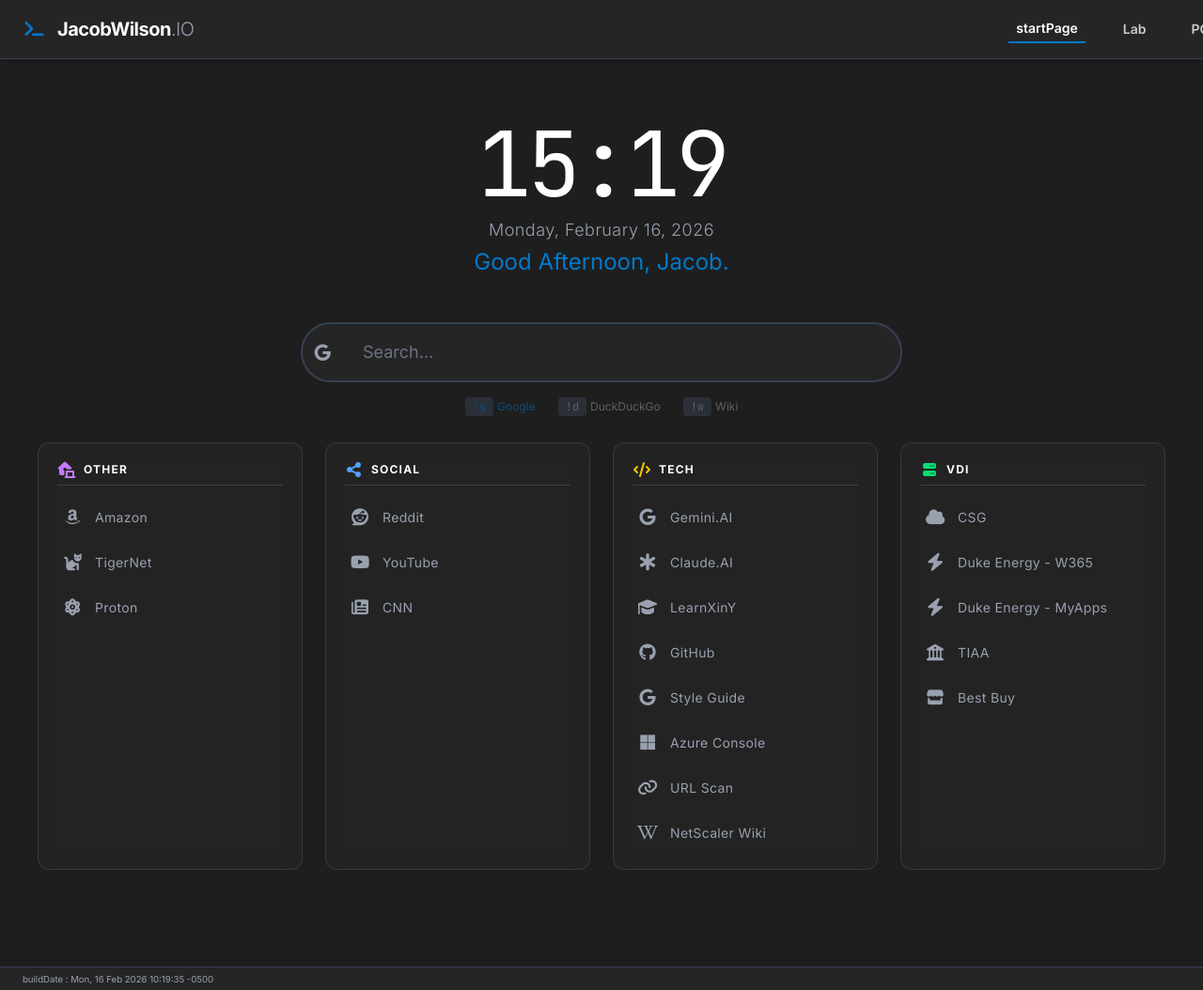
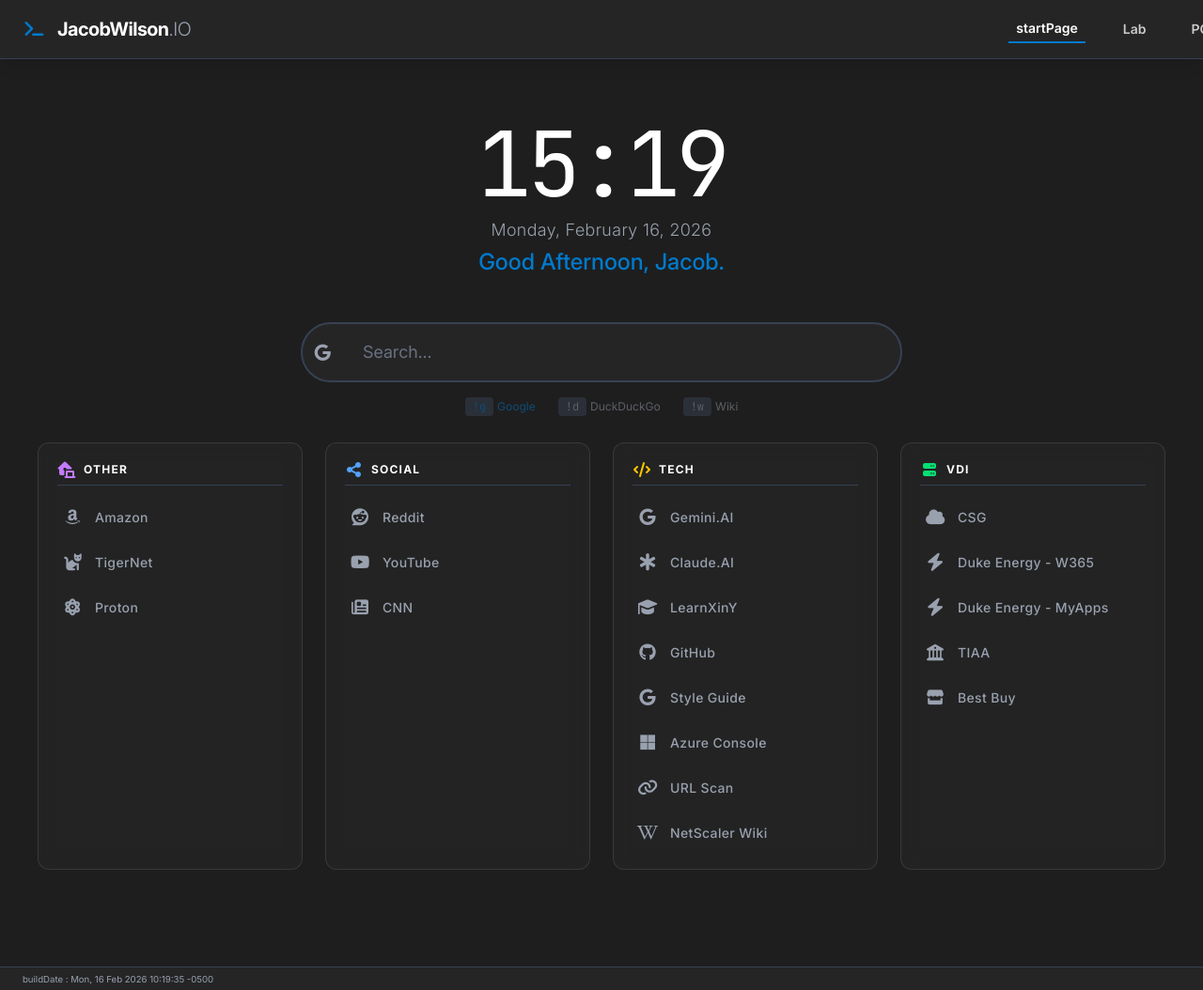
Before and after one commit to jdwilson85/startPage, a Jekyll site: the page built from index.md, in a window 1280 px wide and 1054 px high. Shown: the whole window at 94% size. Built offline with Jekyll 4.4.1, drawn with Linux system fonts in a browser that asks for light colours.

Commit message:
self host remaining fonts

```diff
--- a/_includes/footer.html
+++ b/_includes/footer.html
@@ -7,4 +7,4 @@
 <link rel="stylesheet" href="{{ '/assets/css/fontawesome.min.css' | relative_url }}">
 <link rel="stylesheet" href="{{ '/assets/css/solid.min.css' | relative_url }}">
 <link rel="stylesheet" href="{{ '/assets/css/brands.min.css' | relative_url }}">
-<link href="https://fonts.googleapis.com/css2?family=Inter:wght@300;400;600;700&family=JetBrains+Mono:wght@400;700&display=swap" rel="stylesheet">
+<link rel="stylesheet" href="{{ '/assets/css/fonts.css' | relative_url }}">
--- /dev/null
+++ b/assets/css/fonts.css
@@ -0,0 +1,17 @@
+/* Inter - Variable weight (300-700) */
+@font-face {
+  font-family: 'Inter';
+  font-style: normal;
+  font-weight: 300 700;
+  font-display: swap;
+  src: url(../webfonts/Inter-Variable.woff2) format('woff2');
+}
+
+/* JetBrains Mono - Variable weight (400-700) */
+@font-face {
+  font-family: 'JetBrains Mono';
+  font-style: normal;
+  font-weight: 400 700;
+  font-display: swap;
+  src: url(../webfonts/JetBrainsMono-Variable.woff2) format('woff2');
+}
```
Also changed, not shown: assets/webfonts/Inter-Variable.woff2 (added), assets/webfonts/JetBrainsMono-Variable.woff2 (added).
